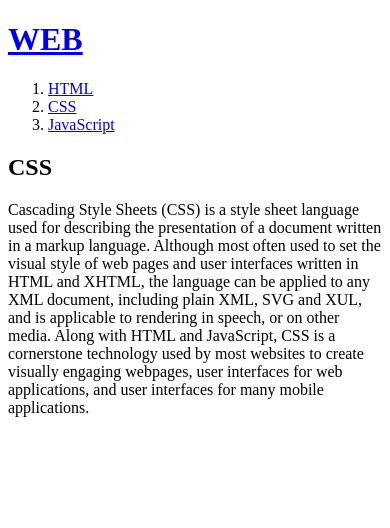
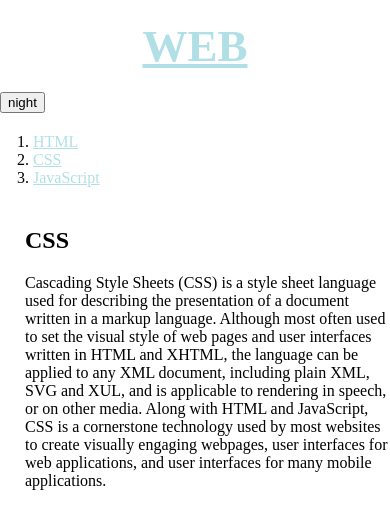
Before and after one commit to cholong725/web1, a plain HTML site: page 2.html in a window 390 px wide. Drawn offline with Linux system fonts and the light colour scheme.

Commit message:
update 1

```diff
--- a/2.html
+++ b/2.html
@@ -1,19 +1,38 @@
-<!doctype html>
+
+<!DOCTYPE html>
 <html>
-<head>
-  <title>WEB1 - CSS</title>
-  <meta charset="utf-8">
-</head>
-<body>
-  <h1><a href="index.html">WEB</a></h1>
+  <head>
+    <title>WEB1 - Welcom</title>
+    <meta charset="utf-8">
+
+  <link rel="stylesheet" href="style.css">
+<script src="color.js"></script>
+  </head>
+  <body>
+
+    <h1><a href="index.html">WEB</a></H1>
+<div id="grid">
+  <input  type="button" value="night"H onclick="
+    nightDayHandler(this);
+  ">
+      <ol>
+        <li><a href="1.html"> HTML</a></li>
+        <li><a href="2.html"> CSS</a></li>
+        <li><a href="3.html">JavaScript</a></li>
+      </ol>
+  <!--
   <ol>
     <li><a href="1.html">HTML</a></li>
     <li><a href="2.html">CSS</a></li>
-    <li><a href="3.html">JavaScript</a></li>
+    <li><a href="2.html">JavaScript</a></li>
   </ol>
+-->
+<div id="article">
   <h2>CSS</h2>
-  <p>
-    Cascading Style Sheets (CSS) is a style sheet language used for describing the presentation of a document written in a markup language. Although most often used to set the visual style of web pages and user interfaces written in HTML and XHTML, the language can be applied to any XML document, including plain XML, SVG and XUL, and is applicable to rendering in speech, or on other media. Along with HTML and JavaScript, CSS is a cornerstone technology used by most websites to create visually engaging webpages, user interfaces for web applications, and user interfaces for many mobile applications.
-  </p>
+  <p>Cascading Style Sheets (CSS) is a style sheet language used for describing the presentation of a document written in a markup language. Although most often used to set the visual style of web pages and user interfaces written in HTML and XHTML, the language can be applied to any XML document, including plain XML, SVG and XUL, and is applicable to rendering in speech, or on other media. Along with HTML and JavaScript, CSS is a cornerstone technology used by most websites to create visually engaging webpages, user interfaces for web applications, and user interfaces for many mobile applications. </p>
+
+ </div>
+</div>
+
 </body>
 </html>
--- /dev/null
+++ b/color.js
@@ -0,0 +1,39 @@
+var links = {
+  Setcolor:function (color){
+    var alist= document.querySelectorAll('a');
+    var i=0;
+    while(i<alist.length){
+    alist[i].style.color = color;
+    i=i+1;
+  }
+}
+}
+var body = {
+  setcolor:function (color) {
+    document.querySelector('body').style.color = color;
+  },
+  setbackgroundcolor:function (color) {
+    document.querySelector('body').style.backgroundColor = color;
+  }
+}
+
+
+function  nightDayHandler(self){
+  var target = document.querySelector('body');
+
+
+  if(self.value === 'night'){
+    body.setbackgroundcolor('black');
+    body.setcolor('white');
+    self.value = 'day';
+
+    links.setcolor('powderblue');
+
+  } else {
+    body.setbackgroundcolor('white');
+    body.setcolor('black');
+    self.value = 'night';
+
+  links.setcolor('blue');
+  }
+}
--- /dev/null
+++ b/style.css
@@ -0,0 +1,41 @@
+a {
+  color:powderblue;
+  text-decoration: underline;
+}
+h1 {
+  font-size:45px;
+  text-align:center;
+  border-bottom:1px solid gray;
+  margin:0;
+  padding:20px;
+}
+ol {
+  border-right:1px solid gray;
+  width:100px;
+  margin:0px;
+  padding:20px;
+}
+body {
+  margin:0px;
+}
+#grid {
+  display: grid;
+  grid-template-columns: 150px 1fr;
+}
+#grid #article {
+  padding-left: 25px;
+}
+#grid ol{
+  padding-left: 33px;
+}
+@media(max-width:800px){
+  #grid {
+    display:block;
+  }
+  ol {
+    border-right:none;
+  }
+  h1{
+    border-bottom:none;
+  }
+}
```
Also changed, not shown: 1.html (+19 -7 lines), 3.html (+32 -6 lines), index.html (+18 -5 lines).
